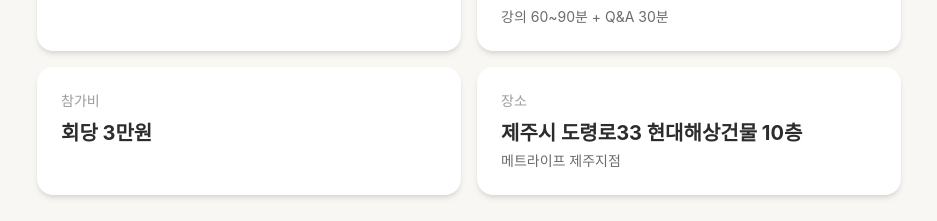
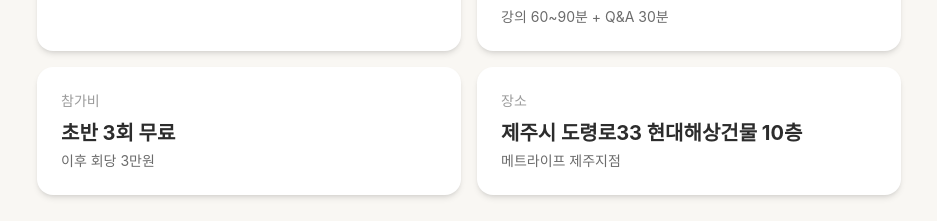
Before and after one commit to DescodeNet/studyRecruitNotice, a React (Vite) app: page / in a window 1280 px wide. Shown: the part 5783-6004 px from the top of the page, without its empty margins (171-1108 px from the left). Built offline with nearby package versions, Linux system fonts and the light colour scheme; the HTML template or start-up script is replaced by a standard one; a web font is replaced by a local one.

Commit message:
금액정책변경

```diff
--- a/src/data/content.ts
+++ b/src/data/content.ts
@@ -148,7 +148,7 @@ export const content = {
     items: [
       { label: "모집 인원", value: "소수정원", badge: null },
       { label: "소요 시간", value: "회당 약 2시간", subtext: "강의 60~90분 + Q&A 30분" },
-      { label: "참가비", value: "회당 3만원", subtext: null },
+      { label: "참가비", value: "초반 3회 무료", subtext: "이후 회당 3만원" },
       { label: "장소", value: "제주시 도령로33\n현대해상건물 10층", subtext: "메트라이프 제주지점" }
     ],
     scheduleOptions: [
```
